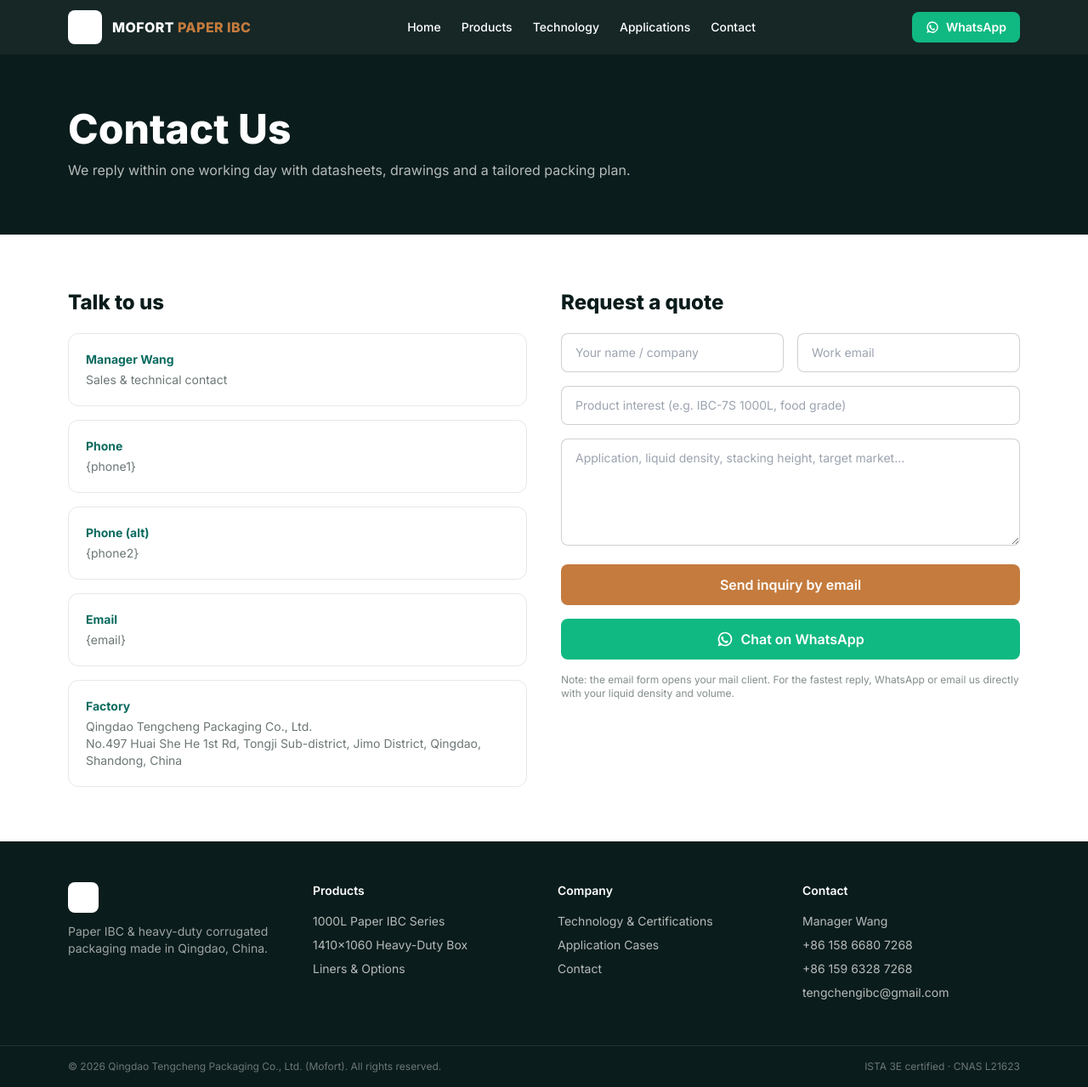
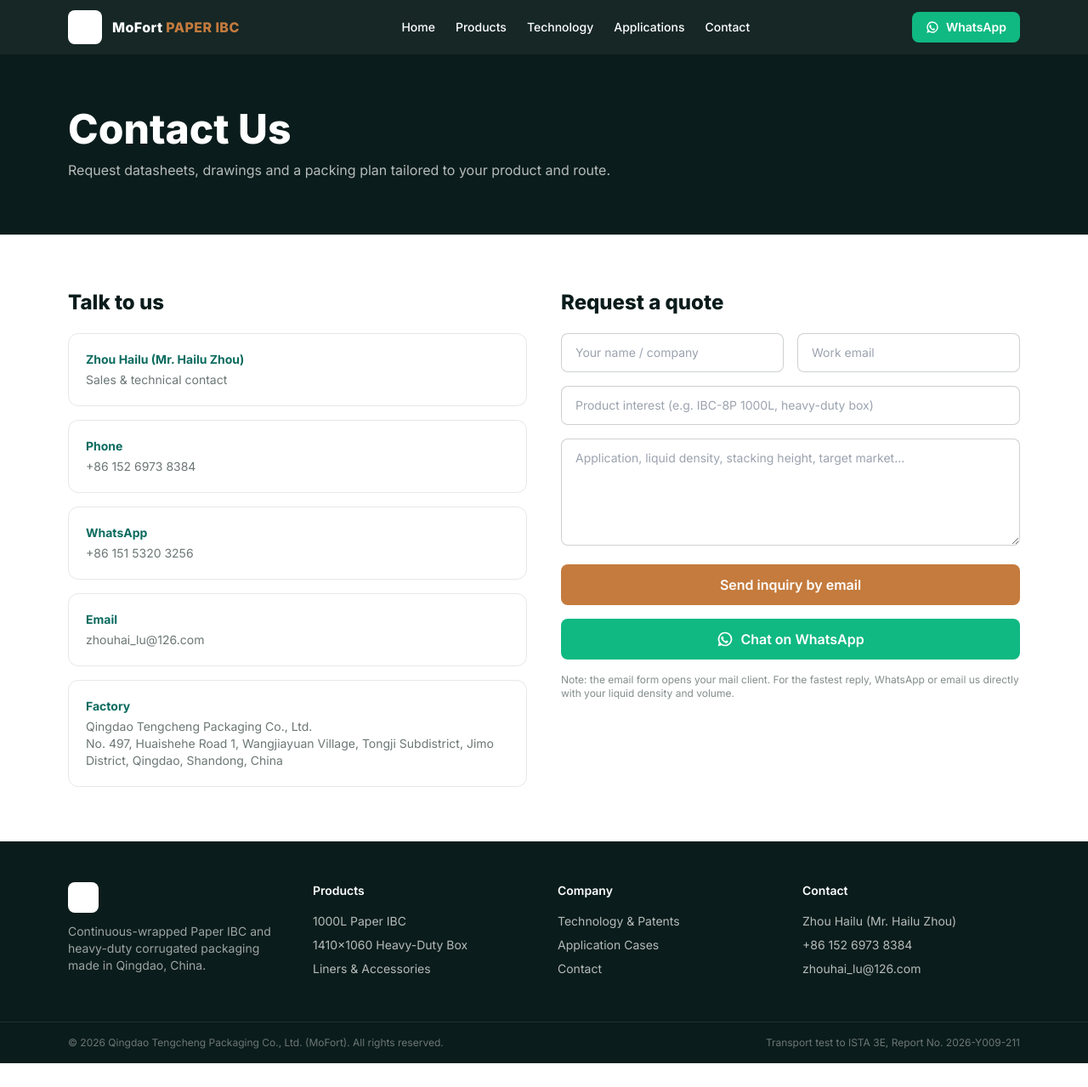
Before and after one commit to tengchengibc-hash/paper-ibc-website, a plain HTML site: page contact.html in a window 1280 px wide. Shown: the whole page at 85% size. After the commit the page ends 1251 px from the top, so only its background shows below. Drawn offline with nearby package versions, Linux system fonts and the light colour scheme.

Commit message:
Align contact page to v3 contact details and compliant inquiry wording

```diff
--- a/contact.html
+++ b/contact.html
@@ -3,8 +3,8 @@
 <head>
 <meta charset="utf-8">
 <meta name="viewport" content="width=device-width, initial-scale=1">
-<title>Contact | Mofort Paper IBC</title>
-<meta name="description" content="Contact Mofort Paper IBC - Manager Wang, WhatsApp and email inquiry.">
+<title>Contact | MoFort</title>
+<meta name="description" content="Contact MoFort Paper IBC — Zhou Hailu, phone, WhatsApp and email inquiry.">
 <script src="https://cdn.tailwindcss.com"></script>
 <script>
 tailwind.config = {
@@ -31,8 +31,8 @@ tailwind.config = {
 <header class="sticky top-0 z-50 bg-brand-dark/95 backdrop-blur text-white">
   <div class="max-w-6xl mx-auto px-4 h-16 flex items-center justify-between gap-6">
     <a href="index.html" class="flex items-center gap-3">
-      <img src="assets/images/logo-mofort-white.svg" alt="Mofort logo" class="h-10 w-auto bg-white rounded-lg p-1">
-      <span class="font-extrabold tracking-wide">MOFORT <span class="text-copper">PAPER IBC</span></span>
+      <img src="assets/images/logo-mofort-white.svg" alt="MoFort logo" class="h-10 w-auto bg-white rounded-lg p-1">
+      <span class="font-extrabold tracking-wide">MoFort <span class="text-copper">PAPER IBC</span></span>
     </a>
     <nav class="hidden md:flex items-center gap-6 text-sm font-medium">
       <a href="index.html" class="hover:text-copper">Home</a>
@@ -41,7 +41,7 @@ tailwind.config = {
       <a href="cases.html" class="hover:text-copper">Applications</a>
       <a href="contact.html" class="hover:text-copper">Contact</a>
     </nav>
-    <a href="https://wa.me/8615866807268" target="_blank" rel="noopener" class="hidden sm:inline-flex items-center gap-2 bg-emerald-500 hover:bg-emerald-400 text-white text-sm font-semibold px-4 py-2 rounded-lg">
+    <a href="https://wa.me/8615153203256" target="_blank" rel="noopener" class="hidden sm:inline-flex items-center gap-2 bg-emerald-500 hover:bg-emerald-400 text-white text-sm font-semibold px-4 py-2 rounded-lg">
       <svg viewBox="0 0 24 24" fill="currentColor" class="w-4 h-4"><path d="M12 2a10 10 0 0 0-8.6 15.1L2 22l5.1-1.3A10 10 0 1 0 12 2zm0 18a8 8 0 1 1 0-16 8 8 0 0 1 0 16zm4-5.3c-.2-.1-1.4-.7-1.6-.8-.2-.1-.4-.1-.5.1l-.7.9c-.1.2-.3.2-.5.1a6.5 6.5 0 0 1-3.3-2.9c-.3-.4 0-.6.2-.8l.4-.5c.1-.2.1-.3 0-.5l-.8-1.9c-.2-.5-.4-.4-.6-.4h-.5c-.2 0-.5.1-.7.3-.2.3-.9.9-.9 2.2s.9 2.5 1 2.7c.1.2 1.8 2.7 4.3 3.8 1.6.7 2.2.6 2.6.5.4-.1 1.4-.6 1.6-1.1.2-.6.2-1 .1-1.1z"/></svg>
       WhatsApp
     </a>
@@ -56,7 +56,7 @@ tailwind.config = {
 <section class="bg-brand-dark text-white">
   <div class="max-w-6xl mx-auto px-4 py-16">
     <h1 class="text-3xl md:text-5xl font-extrabold">Contact Us</h1>
-    <p class="text-white/70 mt-3 max-w-2xl">We reply within one working day with datasheets, drawings and a tailored packing plan.</p>
+    <p class="text-white/70 mt-3 max-w-2xl">Request datasheets, drawings and a packing plan tailored to your product and route.</p>
   </div>
 </section>
 
@@ -65,25 +65,25 @@ tailwind.config = {
     <div>
       <h2 class="text-2xl font-extrabold mb-5">Talk to us</h2>
       <div class="space-y-4 text-sm">
-        <div class="rounded-xl border border-brand-dark/10 p-5"><b class="text-brand">Manager Wang</b><p class="text-brand-dark/60 mt-1">Sales &amp; technical contact</p></div>
-        <a href="tel:+8615866807268" class="block rounded-xl border border-brand-dark/10 p-5 hover:border-brand"><b class="text-brand">Phone</b><p class="text-brand-dark/60 mt-1">{phone1}</p></a>
-        <a href="tel:+8615963287268" class="block rounded-xl border border-brand-dark/10 p-5 hover:border-brand"><b class="text-brand">Phone (alt)</b><p class="text-brand-dark/60 mt-1">{phone2}</p></a>
-        <a href="mailto:{email}" class="block rounded-xl border border-brand-dark/10 p-5 hover:border-brand"><b class="text-brand">Email</b><p class="text-brand-dark/60 mt-1">{email}</p></a>
-        <div class="rounded-xl border border-brand-dark/10 p-5"><b class="text-brand">Factory</b><p class="text-brand-dark/60 mt-1">Qingdao Tengcheng Packaging Co., Ltd.<br>No.497 Huai She He 1st Rd, Tongji Sub-district, Jimo District, Qingdao, Shandong, China</p></div>
+        <div class="rounded-xl border border-brand-dark/10 p-5"><b class="text-brand">Zhou Hailu (Mr. Hailu Zhou)</b><p class="text-brand-dark/60 mt-1">Sales &amp; technical contact</p></div>
+        <a href="tel:+8615269738384" class="block rounded-xl border border-brand-dark/10 p-5 hover:border-brand"><b class="text-brand">Phone</b><p class="text-brand-dark/60 mt-1">+86 152 6973 8384</p></a>
+        <a href="https://wa.me/8615153203256" target="_blank" rel="noopener" class="block rounded-xl border border-brand-dark/10 p-5 hover:border-brand"><b class="text-brand">WhatsApp</b><p class="text-brand-dark/60 mt-1">+86 151 5320 3256</p></a>
+        <a href="mailto:zhouhai_lu@126.com" class="block rounded-xl border border-brand-dark/10 p-5 hover:border-brand"><b class="text-brand">Email</b><p class="text-brand-dark/60 mt-1">zhouhai_lu@126.com</p></a>
+        <div class="rounded-xl border border-brand-dark/10 p-5"><b class="text-brand">Factory</b><p class="text-brand-dark/60 mt-1">Qingdao Tengcheng Packaging Co., Ltd.<br>No. 497, Huaishehe Road 1, Wangjiayuan Village, Tongji Subdistrict, Jimo District, Qingdao, Shandong, China</p></div>
       </div>
     </div>
     <div>
       <h2 class="text-2xl font-extrabold mb-5">Request a quote</h2>
-      <form action="mailto:{email}" method="post" enctype="text/plain" class="space-y-4">
+      <form action="mailto:zhouhai_lu@126.com" method="post" enctype="text/plain" class="space-y-4">
         <div class="grid grid-cols-2 gap-4">
           <input name="name" required placeholder="Your name / company" class="w-full border border-brand-dark/20 rounded-lg px-4 py-3 text-sm">
           <input name="email" type="email" required placeholder="Work email" class="w-full border border-brand-dark/20 rounded-lg px-4 py-3 text-sm">
         </div>
-        <input name="product" placeholder="Product interest (e.g. IBC-7S 1000L, food grade)" class="w-full border border-brand-dark/20 rounded-lg px-4 py-3 text-sm">
+        <input name="product" placeholder="Product interest (e.g. IBC-8P 1000L, heavy-duty box)" class="w-full border border-brand-dark/20 rounded-lg px-4 py-3 text-sm">
         <textarea name="message" rows="5" placeholder="Application, liquid density, stacking height, target market..." class="w-full border border-brand-dark/20 rounded-lg px-4 py-3 text-sm"></textarea>
         <button type="submit" class="w-full bg-copper hover:bg-amber-400 text-white font-semibold py-3 rounded-lg">Send inquiry by email</button>
       </form>
-      <a href="{wa}" target="_blank" rel="noopener" class="mt-4 flex items-center justify-center gap-2 bg-emerald-500 hover:bg-emerald-400 text-white font-semibold py-3 rounded-lg">
+      <a href="https://wa.me/8615153203256" target="_blank" rel="noopener" class="mt-4 flex items-center justify-center gap-2 bg-emerald-500 hover:bg-emerald-400 text-white font-semibold py-3 rounded-lg">
         <svg viewBox="0 0 24 24" fill="currentColor" class="w-5 h-5"><path d="M12 2a10 10 0 0 0-8.6 15.1L2 22l5.1-1.3A10 10 0 1 0 12 2zm0 18a8 8 0 1 1 0-16 8 8 0 0 1 0 16zm4-5.3c-.2-.1-1.4-.7-1.6-.8-.2-.1-.4-.1-.5.1l-.7.9c-.1.2-.3.2-.5.1a6.5 6.5 0 0 1-3.3-2.9c-.3-.4 0-.6.2-.8l.4-.5c.1-.2.1-.3 0-.5l-.8-1.9c-.2-.5-.4-.4-.6-.4h-.5c-.2 0-.5.1-.7.3-.2.3-.9.9-.9 2.2s.9 2.5 1 2.7c.1.2 1.8 2.7 4.3 3.8 1.6.7 2.2.6 2.6.5.4-.1 1.4-.6 1.6-1.1.2-.6.2-1 .1-1.1z"/></svg>
         Chat on WhatsApp
       </a>
@@ -96,33 +96,32 @@ tailwind.config = {
 <footer class="bg-brand-dark text-white/70">
   <div class="max-w-6xl mx-auto px-4 py-12 grid gap-8 md:grid-cols-4 text-sm">
     <div>
-      <img src="assets/images/logo-mofort-white.svg" alt="Mofort" class="h-9 w-auto bg-white rounded-lg p-1 mb-3">
-      <p class="text-white/60">Paper IBC &amp; heavy-duty corrugated packaging made in Qingdao, China.</p>
+      <img src="assets/images/logo-mofort-white.svg" alt="MoFort" class="h-9 w-auto bg-white rounded-lg p-1 mb-3">
+      <p class="text-white/60">Continuous-wrapped Paper IBC and heavy-duty corrugated packaging made in Qingdao, China.</p>
     </div>
     <div>
       <h4 class="text-white font-semibold mb-3">Products</h4>
-      <a class="block py-1 hover:text-copper" href="products.html#ibc">1000L Paper IBC Series</a>
+      <a class="block py-1 hover:text-copper" href="products.html#ibc">1000L Paper IBC</a>
       <a class="block py-1 hover:text-copper" href="products.html#box">1410×1060 Heavy-Duty Box</a>
-      <a class="block py-1 hover:text-copper" href="products.html#options">Liners &amp; Options</a>
+      <a class="block py-1 hover:text-copper" href="products.html#options">Liners &amp; Accessories</a>
     </div>
     <div>
       <h4 class="text-white font-semibold mb-3">Company</h4>
-      <a class="block py-1 hover:text-copper" href="technology.html">Technology &amp; Certifications</a>
+      <a class="block py-1 hover:text-copper" href="technology.html">Technology &amp; Patents</a>
       <a class="block py-1 hover:text-copper" href="cases.html">Application Cases</a>
       <a class="block py-1 hover:text-copper" href="contact.html">Contact</a>
     </div>
     <div>
       <h4 class="text-white font-semibold mb-3">Contact</h4>
-      <p class="py-1">Manager Wang</p>
-      <a class="block py-1 hover:text-copper" href="tel:+8615866807268">+86 158 6680 7268</a>
-      <a class="block py-1 hover:text-copper" href="tel:+8615963287268">+86 159 6328 7268</a>
-      <a class="block py-1 hover:text-copper" href="mailto:tengchengibc@gmail.com">tengchengibc@gmail.com</a>
+      <p class="py-1">Zhou Hailu (Mr. Hailu Zhou)</p>
+      <a class="block py-1 hover:text-copper" href="tel:+8615269738384">+86 152 6973 8384</a>
+      <a class="block py-1 hover:text-copper" href="mailto:zhouhai_lu@126.com">zhouhai_lu@126.com</a>
     </div>
   </div>
   <div class="border-t border-white/10">
     <div class="max-w-6xl mx-auto px-4 py-4 text-xs text-white/40 flex flex-wrap justify-between gap-2">
-      <span>© 2026 Qingdao Tengcheng Packaging Co., Ltd. (Mofort). All rights reserved.</span>
-      <span>ISTA 3E certified · CNAS L21623</span>
+      <span>© 2026 Qingdao Tengcheng Packaging Co., Ltd. (MoFort). All rights reserved.</span>
+      <span>Transport test to ISTA 3E, Report No. 2026-Y009-211</span>
     </div>
   </div>
 </footer>
```
